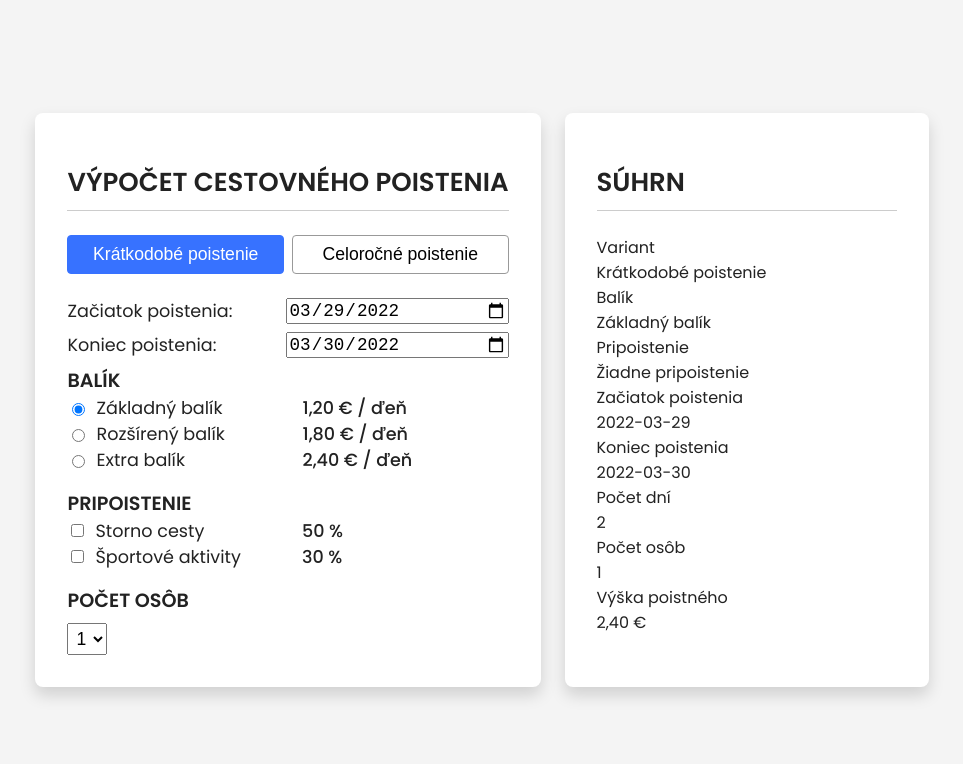
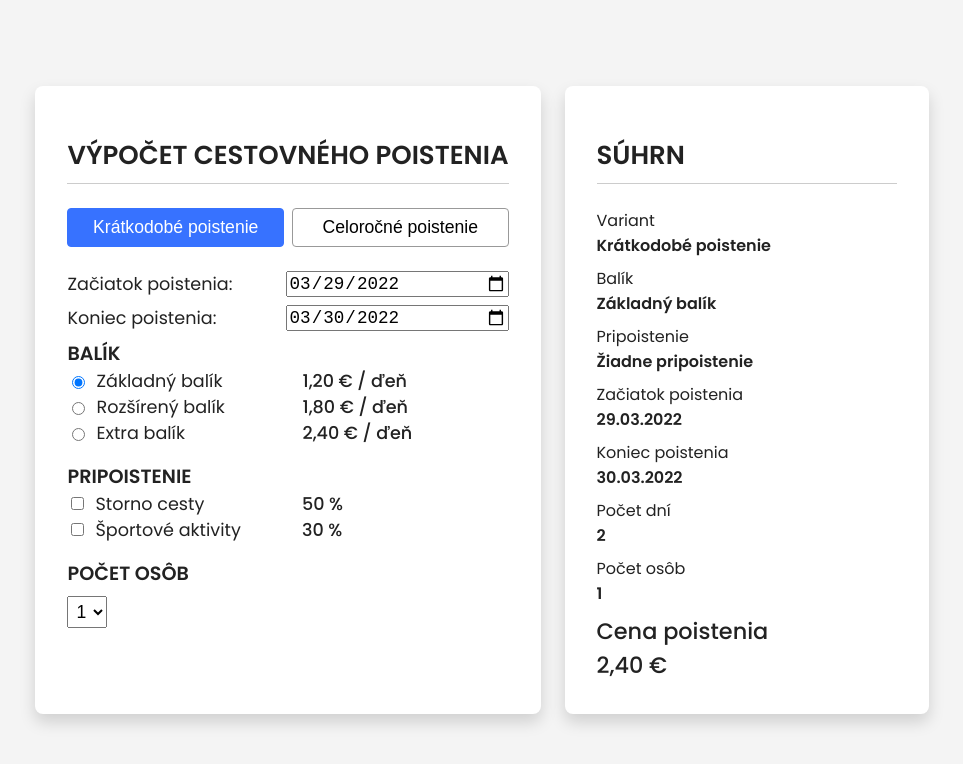
Before and after one commit to PaliBr/insurance-calc, a React (Create React App) app: page / in a window 1280 px wide. Shown: the top 764 px of the page, without its empty margins (158-1121 px from the left). Built offline with nearby package versions, Linux system fonts and the light colour scheme.

Commit message:
design changes

```diff
--- a/src/App.scss
+++ b/src/App.scss
@@ -3,14 +3,22 @@
   justify-content: center;
   align-items: center;
   gap: 1rem;
-  width: 100vw;
-  height: 100vh;
   color: #222;
   background: #f4f4f4;
 
+  @media screen and (min-width: 920px) {
+    width: 100vw;
+    height: 100vh;
+  }
+
   .app--content {
     display: flex;
-    align-items: stretch;
+    flex-direction: column;
     gap: 1.5rem;
+
+    @media screen and (min-width: 920px) {
+      flex-direction: row;
+      align-items: stretch;
+    }
   }
 }
--- a/src/components/Form/Form.js
+++ b/src/components/Form/Form.js
@@ -17,7 +17,7 @@ const Form = () => {
     <form className="form">
       <FormHeader text="Výpočet cestovného poistenia" />
       <FormCategoryHolder />
-      <FormDateInput id="start-date" labelText="Začiatok poistenia" value={startDate} required={insuranceCategory === "short-term"}/>
+      <FormDateInput id="start-date" labelText="Začiatok poistenia" value={startDate} required={insuranceCategory === "short-term"} />
       <FormDateInput id="end-date" labelText="Koniec poistenia" value={endDate} required={insuranceCategory === "short-term"} />
       {insuranceCategory === "short-term" ? <FormRadioHolder basic={1.2} extended={1.8} extra={2.4} /> : <FormRadioHolder basic={39} extended={49} extra={59} />}
       {insuranceCategory === "short-term" ? <FormCheckboxHolder storno={50} sport={30} /> : <FormCheckboxHolder storno={20} sport={10} />}
--- a/src/components/FormRadioHolder/FormRadioHolder.js
+++ b/src/components/FormRadioHolder/FormRadioHolder.js
@@ -1,6 +1,6 @@
 import FormRadio from "../FormRadio/FormRadio";
 
-import './FormRadioHolder.scss';
+import "./FormRadioHolder.scss";
 
 const FormRadioHolder = ({ basic, extended, extra }) => {
   return (
--- a/src/components/Summary/Summary.js
+++ b/src/components/Summary/Summary.js
@@ -24,8 +24,10 @@ const Summary = () => {
     let todayTimeDiff = today.getTime() - start.getTime();
     let todayDaysDiff = todayTimeDiff / (1000 * 3600 * 24);
 
-    if(todayDaysDiff > 1){
+    if (todayDaysDiff > 1) {
       setErrorDate(true);
+    } else {
+      setErrorDate(false);
     }
 
     if (insuranceCategory === "short-term") {
@@ -70,41 +72,48 @@ const Summary = () => {
     }
   }, [persons, startDate, endDate, insuranceCategory, numOfDay, packagePrice, insuranceAddition]);
 
-  const Error = ({ children }) => <div className="error">{children}</div>;
+  const reformatDateString = (string) => {
+    let dateString = string.split(/\D/);
+    return dateString.reverse().join('.');
+  }
+
+  const Error = ({ children }) => <div className="summary--error">{children}</div>;
+
+  const Addition = () => insuranceAddition.map((item) => <div key={item}>{item === "storno" ? "Storno cesty" : "Športové aktivity"}</div>);
 
   return (
     <div className="summary">
       <FormHeader text="Súhrn" />
-      <div>
+      <div className="summary--row">
         <div>Variant</div>
         <div>{insuranceCategory === "short-term" ? "Krátkodobé poistenie" : "Celoročné poistenie"}</div>
       </div>
-      <div>
+      <div className="summary--row">
         <div>Balík</div>
         <div>{insurancePackage === "basic" ? "Základný balík" : insurancePackage === "extended" ? "Rozšírený balík" : "Extra balík"}</div>
       </div>
-      <div>
+      <div className="summary--row">
         <div>Pripoistenie</div>
-        <div>{insuranceAddition.length > 0 ? insuranceAddition.map((item) => item) : "Žiadne pripoistenie"}</div>
+        <div>{insuranceAddition.length > 0 ? <Addition /> : "Žiadne pripoistenie"}</div>
       </div>
-      <div>
+      <div className="summary--row">
         <div>Začiatok poistenia</div>
-        <div>{errorDate ? <Error>Začiatok musí byt minimálne dnešný dátum</Error> : startDate}</div>
+        <div>{errorDate ? <Error>Začiatok musí byt minimálne dnešný dátum</Error> : reformatDateString(startDate)}</div>
       </div>
-      <div>
+      <div className="summary--row">
         <div>Koniec poistenia</div>
-        <div>{endDate}</div>
+        <div>{reformatDateString(endDate)}</div>
       </div>
-      <div>
+      <div className="summary--row">
         <div>Počet dní</div>
         <div>{numOfDay > 0 ? numOfDay : 0}</div>
       </div>
-      <div>
+      <div className="summary--row">
         <div>Počet osôb</div>
         <div>{persons}</div>
       </div>
-      <div>
-        <div>Výška poistného</div>
+      <div className="summary--total-price">
+        <div>Cena poistenia</div>
         <div>{numOfDay > 0 ? total.toLocaleString("sk", { style: "currency", currency: "EUR" }) : <Error>Poistenie musí trvať minimálne 1 deň</Error>}</div>
       </div>
     </div>
--- a/src/components/Summary/Summary.scss
+++ b/src/components/Summary/Summary.scss
@@ -1,12 +1,28 @@
 .summary {
-    background: #fff;
-    padding: 2rem;
-    border-radius: 0.5rem;
-    box-shadow: 0 .5rem 1rem rgba(0,0,0,.15)!important;
-    min-width: 300px;
+  background: #fff;
+  padding: 2rem;
+  border-radius: 0.5rem;
+  box-shadow: 0 0.5rem 1rem rgba(0, 0, 0, 0.15) !important;
 
-    .error {
-        color: #dc3545;
-        font-weight: 500;
+  @media screen and (min-width: 920px) {
+    width: 300px;
+  }
+
+  .summary--error {
+    color: #dc3545;
+    font-weight: 500;
+  }
+
+  .summary--row {
+    margin: 0.5rem 0;
+
+    div:last-child {
+      font-weight: 600;
     }
+  }
+
+  .summary--total-price {
+    font-size: 1.4rem;
+    font-weight: 500;
+  }
 }
```
